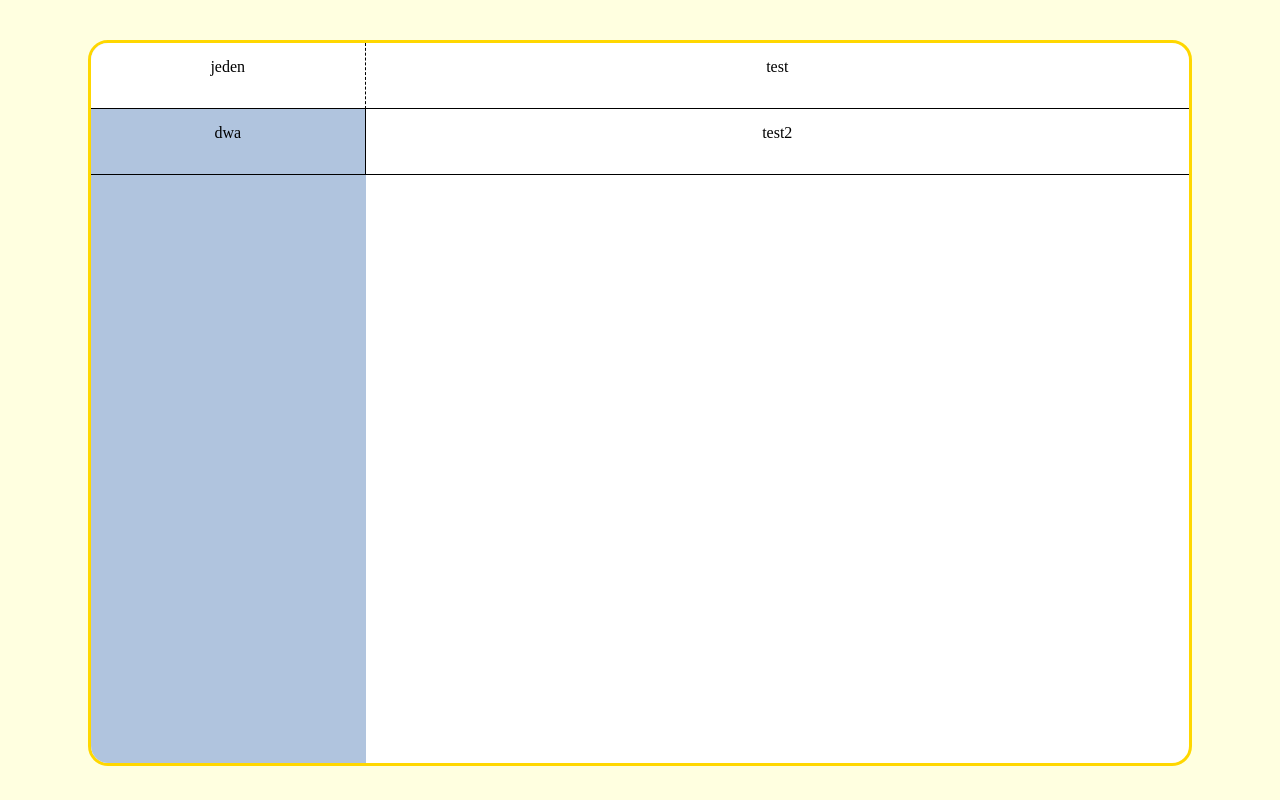
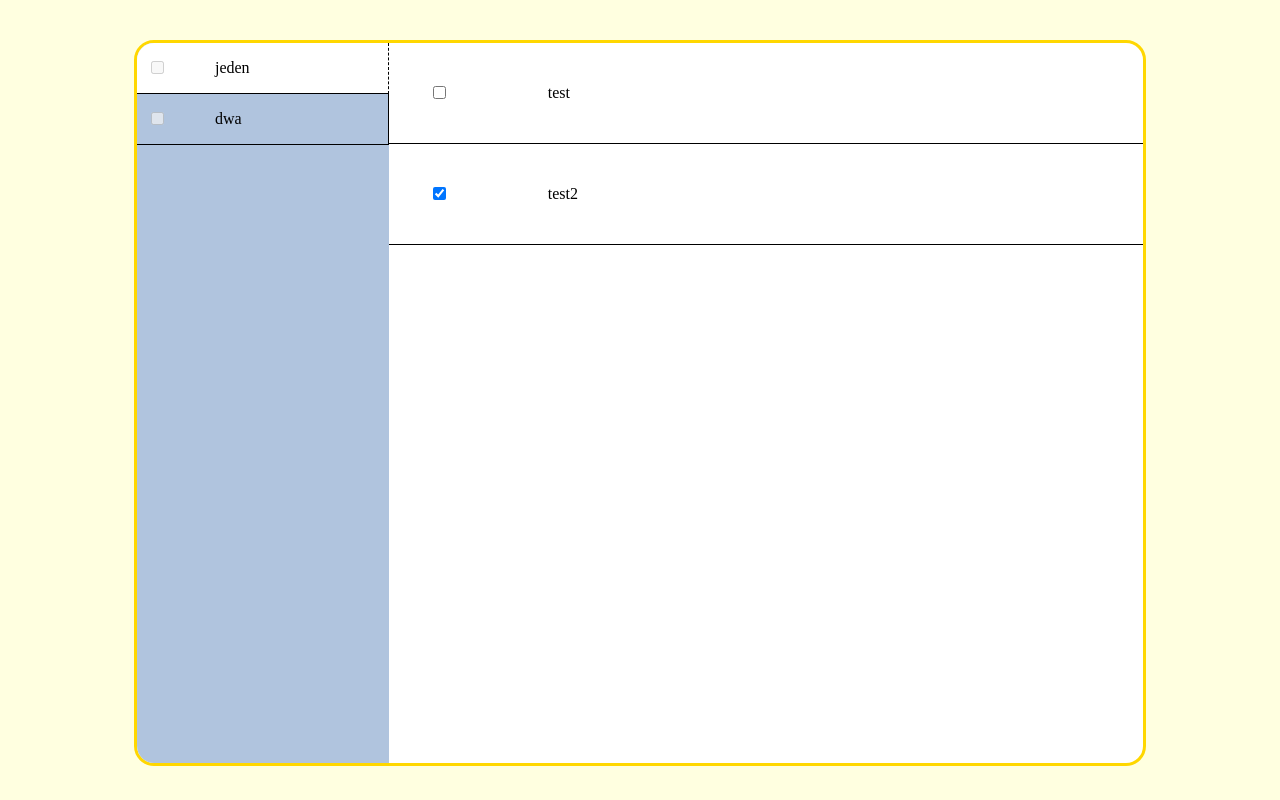
Before and after one commit to Solpaw/ChecklistFront, a website built with webpack: page index.html in a window 1280 px wide. Both pictures are taken after a click on the element "jeden". Built offline with nearby package versions, Linux system fonts and the light colour scheme.

Commit message:
feat: added working checkboxes, implemented local storage

```diff
--- a/src/js/List.js
+++ b/src/js/List.js
@@ -1,22 +1,12 @@
 class List {
     constructor(name, tasks) {
         this.name = name;
+        this.checked = false;
         this.tasks = [];
         tasks.forEach(element => {
             this.tasks.push(element);
         });
     }
-
-    displayTasks() {
-        const taskCont = document.querySelector('.taskContainer');
-        taskCont.innerHTML = '';
-        this.tasks.forEach(element => {
-            const item = document.createElement('div');
-            item.classList.add('taskItem');
-            item.innerText = element.name;
-            taskCont.appendChild(item);
-        });
-    }
 }
 
 export default List;
--- a/src/js/Task.js
+++ b/src/js/Task.js
@@ -1,6 +1,7 @@
 class Task {
-    constructor(name) {
+    constructor(name, checked) {
         this.name = name;
+        this.checked = checked;
     }
 }
 
--- a/src/js/container.js
+++ b/src/js/container.js
@@ -1,4 +1,3 @@
-
 const renderContainer = (lists) => {
     const body = document.querySelector('body');
     const cont = document.createElement('div');
@@ -17,10 +16,30 @@ const renderContainer = (lists) => {
     lists.forEach(element => {
         const item = document.createElement('div');
         item.classList.add('listItem');
-        item.setAttribute('id',`${i++}`)
-        item.innerText = element.name;
+        item.setAttribute('id',`${i}`);
+        item.innerHTML = `<div class="ui fitted toggle checkbox">
+                            <input type="checkbox" ${element.checked ? 'checked':''} disabled="disabled" id="listInput${i}">
+                            <label></label>
+                          </div><span>${element.name}</span>`;
         listCont.appendChild(item);
+        i++;
     });
 }
 
-module.exports = {renderContainer};
+const displayTasks = (object) => {
+    const taskCont = document.querySelector('.taskContainer');
+    taskCont.innerHTML = '';
+    let i=0;
+    object.tasks.forEach(element => {
+        const item = document.createElement('div');
+        item.classList.add('taskItem');
+        item.innerHTML = `<div class="ui fitted toggle checkbox">
+                            <input type="checkbox" ${element.checked ? 'checked':''}  data-index="${i}">
+                            <label></label>
+                          </div><span>${element.name}</span>`;
+        i++;
+        taskCont.appendChild(item);
+    });
+}
+
+module.exports = {renderContainer,displayTasks};
--- a/src/js/index.js
+++ b/src/js/index.js
@@ -1,22 +1,57 @@
 import '../style/style.scss';
-import {renderContainer} from './container.js';
+import {renderContainer,displayTasks} from './container.js';
 import List from './List.js';
 import Task from './Task.js';
 import {listResetStyle,styleSelected} from './styles.js';
 
+const allTasksChecked = (object) => {
+    for(let i=0;i<object.tasks.length;i++) {
+        if(!object.tasks[i].checked) return false;
+    }
+    return true;
+}
+
+const populateList = () => {
+    const tasks1 = [new Task('test', false),new Task('test2', true)];
+    const tasks2 = [new Task('więcej', true),new Task('testów', false), new Task('chyba działa', false)];
+    const obj1 = new List('jeden',tasks1);
+    const obj2 = new List('dwa',tasks2);
+    const list = [];
+    list.push(obj1,obj2);
+    localStorage.setItem('list', JSON.stringify(list));
+    return list;
+}
+
 window.onload = () => {
-    const tasks1 = [new Task('test'),new Task('test2')];
-    const tasks2 = [new Task('więcej'),new Task('testów'), new Task('chyba działa')];
-    const list = [new List('jeden',tasks1),new List('dwa',tasks2)];
+    const list = JSON.parse(localStorage.getItem('list')) || populateList();
     renderContainer(list);
 
     //event listenery do zmiany wyświetlanych tasków
-    for(let i=1;i<=list.length;i++) {
-        const item = document.querySelector(`.listItem:nth-child(${i})`);
-        item.addEventListener('click', (e) => {
-            list[e.target.id].displayTasks();
+    let curList;
+    for(let i=0;i<list.length;i++) {
+        const container = document.querySelector(`.listItem:nth-child(${i+1})`);
+        container.addEventListener('click', (e) => {
+            displayTasks(list[e.currentTarget.id]);
             listResetStyle(list.length);
-            styleSelected(e.target);
+            styleSelected(container);
+            curList = e.currentTarget.id;
         });
     }
+
+    //event listener do zmiany stanu checkboxów
+    const taskContainer = document.querySelector('.taskContainer');
+    taskContainer.addEventListener('click', (e) => {
+        if(e.target.matches('input')) {
+            list[curList].tasks[e.target.dataset.index].checked = !list[curList].tasks[e.target.dataset.index].checked;
+            const ele = document.querySelector(`#listInput${curList}`);
+            if(allTasksChecked(list[curList])) {
+                list[curList].checked = true;
+                ele.setAttribute('checked','');
+            } else {
+                list[curList].checked = false;
+                ele.removeAttribute('checked');
+            }
+            localStorage.setItem('list', JSON.stringify(list));
+        }
+    });
 }
--- a/src/js/styles.js
+++ b/src/js/styles.js
@@ -9,6 +9,7 @@ const listResetStyle = (count) => {
 const styleSelected = (item) => {
     item.style.borderRight = '1px dashed black';
     item.style.backgroundColor = 'white';
+    return item.id;
 }
 
 module.exports = {listResetStyle, styleSelected};
--- a/src/style/style.scss
+++ b/src/style/style.scss
@@ -5,8 +5,8 @@ body {
     .mainContainer {
         background: white;
         margin-top: 5vh;
-        margin-left: 10vh;
-        margin-right: 10vh;
+        margin-left: 10%;
+        margin-right: 10%;
         height: 90vh;
         border: 3px solid gold;
         border-radius: 20px;
@@ -20,12 +20,22 @@ body {
 
             .listItem {
                 border-bottom: 1px solid black;
-                text-align: center;
                 height: 50px;
-                padding-top: 15px;
                 border-right: 1px solid black;
+                display: flex;
+                align-items: center;
+
+                span {
+                    flex: 3;
+                    padding-left: 10px;
+                }
+
+                div {
+                    flex: 1;
+                    margin-left: 10px;
+                    min-width: 50px;
+                }
             }
-
         }
 
         .taskContainer {
@@ -34,9 +44,19 @@ body {
 
             .taskItem {
                 border-bottom: 1px solid black;
-                text-align: center;
-                height: 50px;
-                padding-top: 15px;
+                height: 100px;
+                display: flex;
+                align-items: center;
+
+                div {
+                    flex:1;
+                    margin-left: 40px;
+                    min-width: 70px;
+                }
+
+                span {
+                    flex:5;
+                }
             }
         }
     }
```
